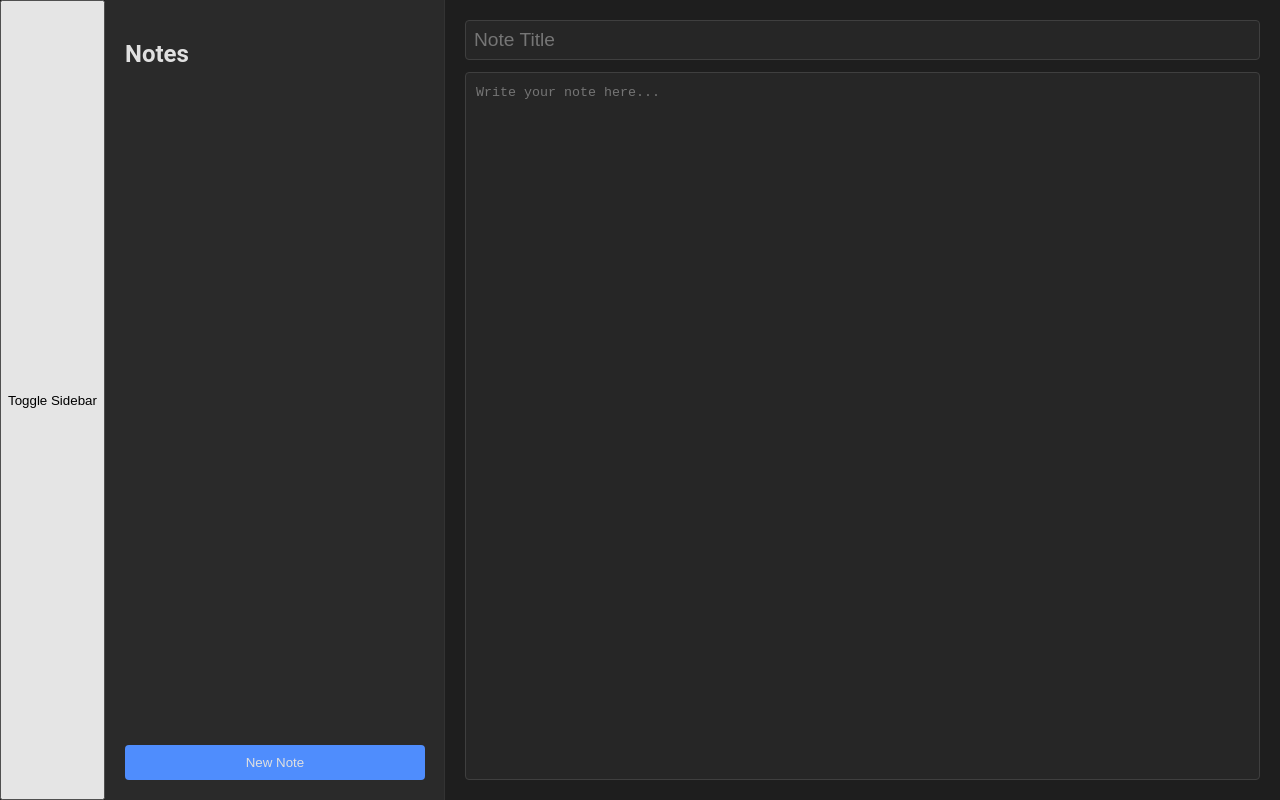
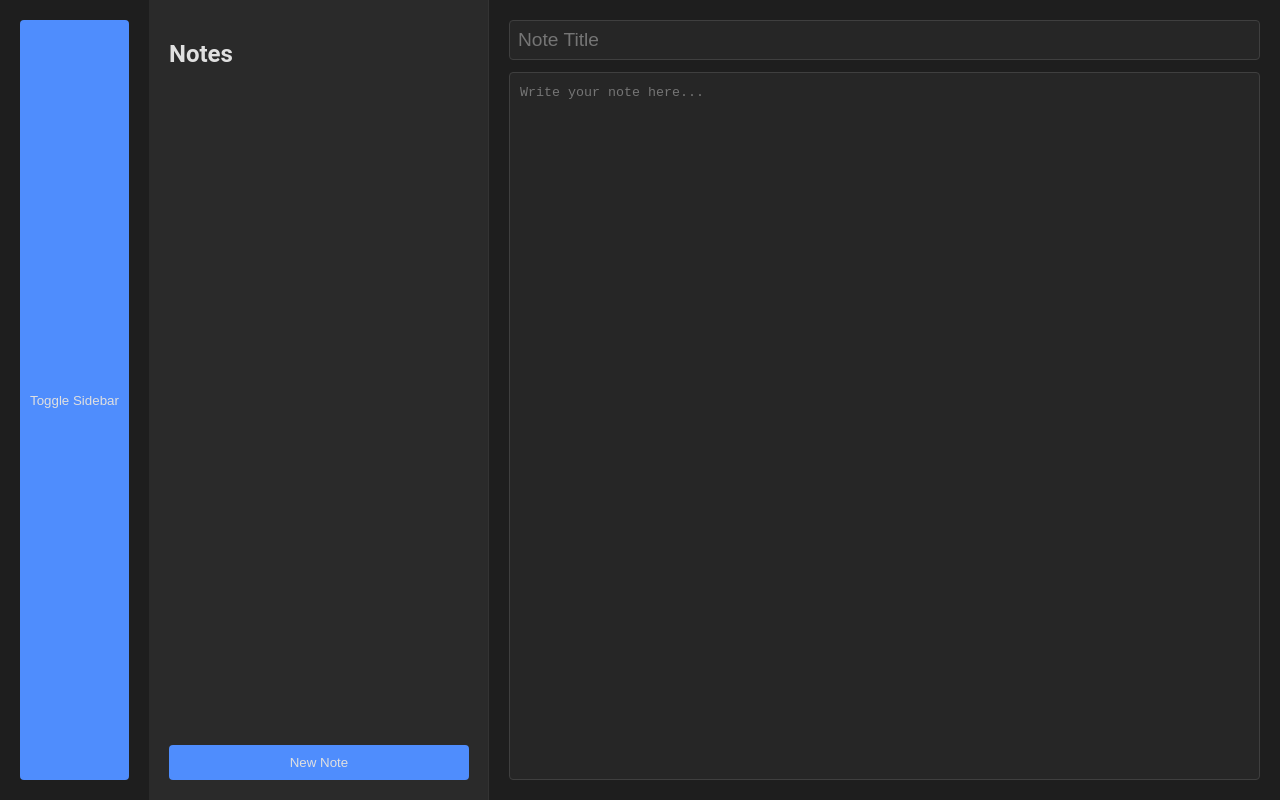
Before and after one commit to hihumanzone/Realtime-notes, a website: page public/index.html in a window 1280 px wide. Drawn offline with nearby package versions, Linux system fonts and the light colour scheme; no server answers.

Commit message:
Update style.css

```diff
--- a/public/style.css
+++ b/public/style.css
@@ -138,6 +138,31 @@ html, body {
   border-color: #4F8DFD;
 }
 
+.hidden {
+  width: 0;
+  padding: 0;
+  overflow: hidden;
+}
+
+#sidebar:not(.hidden) {
+  width: 300px;
+}
+
+#toggle-sidebar {
+  margin: 20px;
+  padding: 10px;
+  border: none;
+  border-radius: 4px;
+  background: #4F8DFD;
+  color: #E0E0E0;
+  font-weight: 500;
+  cursor: pointer;
+  transition: background-color 0.2s ease;
+}
+#toggle-sidebar:hover {
+  background: #3B75DA;
+}
+
 /* Scrollbar styling */
 ::-webkit-scrollbar {
   width: 8px;
```
